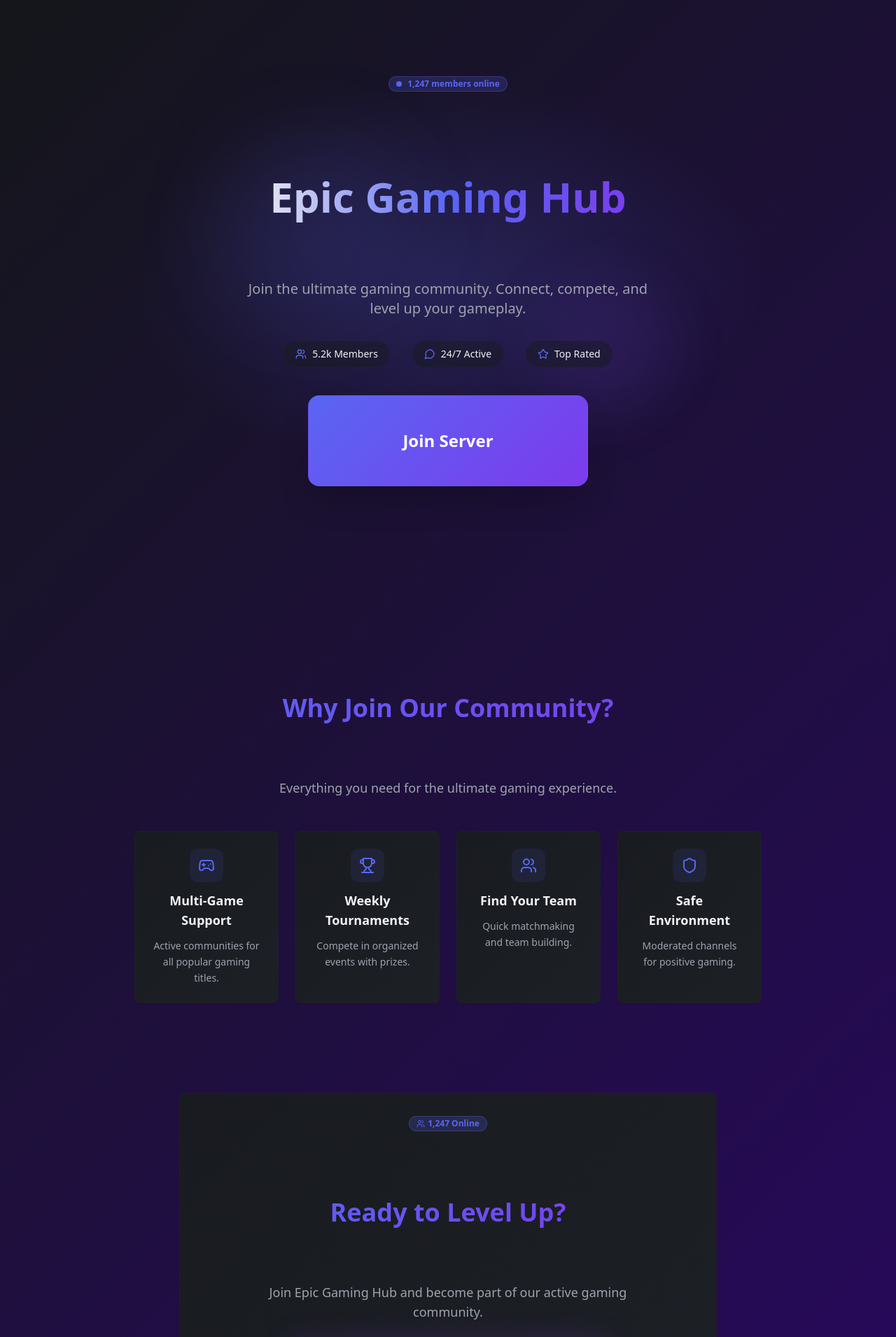
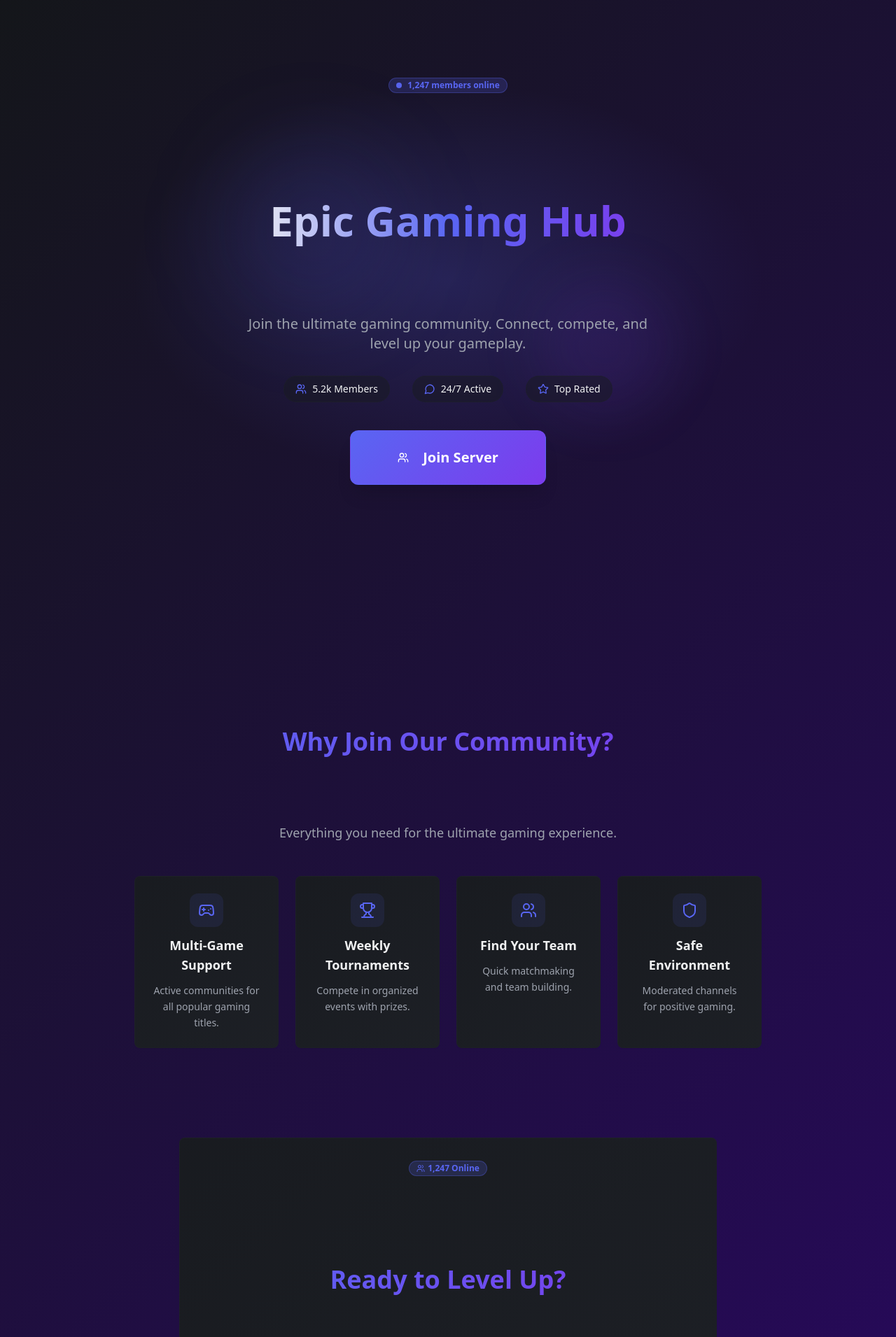
Before and after one commit to JannuPro/dark-discord-glow, a React (Vite) app: page / in a window 1280 px wide. Shown: the top 1911 px of the page at 70% size. Built offline with nearby package versions, Linux system fonts and the light colour scheme.

Commit message:
Improve UI and button design
Fix header positioning and improve join button design.

```diff
--- a/src/components/FeaturesSection.tsx
+++ b/src/components/FeaturesSection.tsx
@@ -34,8 +34,8 @@ export function FeaturesSection() {
     <section className="py-16 px-6">
       <div className="max-w-4xl mx-auto">
         {/* Section header */}
-        <div className="text-center mb-12 animate-fade-in pt-8">
-          <div className="py-12 mt-8">
+        <div className="text-center mb-12 animate-fade-in pt-12">
+          <div className="py-16 mt-12">
             <h2 className="text-3xl md:text-4xl font-bold mb-4 bg-gradient-to-r from-primary to-accent bg-clip-text text-transparent leading-tight px-6 py-4">
               Why Join Our Community?
             </h2>
--- a/src/components/HeroSection.tsx
+++ b/src/components/HeroSection.tsx
@@ -18,7 +18,7 @@ export function HeroSection() {
         </Badge>
 
         {/* Main heading */}
-        <div className="py-12 mt-8">
+        <div className="py-16 mt-12">
           <h1 className="text-4xl md:text-6xl font-bold mb-6 bg-gradient-to-r from-foreground via-primary to-accent bg-clip-text text-transparent leading-tight px-6 py-4">
             Epic Gaming Hub
           </h1>
@@ -49,8 +49,9 @@ export function HeroSection() {
         <div className="flex justify-center">
           <Button
             size="lg"
-            className="bg-gradient-primary hover:shadow-glow-primary transition-all duration-300 text-2xl px-32 py-12 h-auto min-w-[400px] font-bold rounded-2xl hover:scale-105 transform shadow-2xl border border-primary/20"
+            className="bg-gradient-primary hover:shadow-glow-primary transition-all duration-300 text-xl px-12 py-6 h-auto min-w-[280px] font-bold rounded-xl hover:scale-105 transform shadow-xl border border-primary/20 group"
           >
+            <Users className="w-6 h-6 mr-3 group-hover:scale-110 transition-transform" />
             Join Server
           </Button>
         </div>
--- a/src/components/JoinSection.tsx
+++ b/src/components/JoinSection.tsx
@@ -20,7 +20,7 @@ export function JoinSection() {
             </div>
 
             {/* Main CTA */}
-            <div className="py-12 mt-8">
+            <div className="py-16 mt-12">
               <h2 className="text-3xl md:text-4xl font-bold mb-4 bg-gradient-to-r from-primary to-accent bg-clip-text text-transparent leading-tight px-6 py-4">
                 Ready to Level Up?
               </h2>
```
